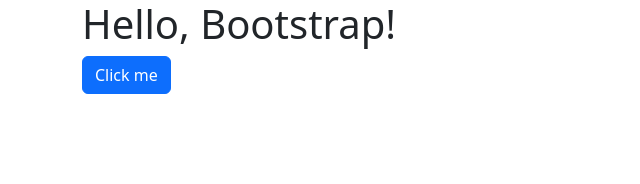
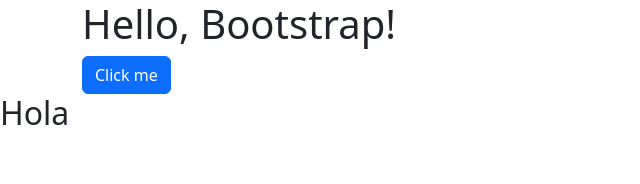
Before and after one commit to carlosandresgoo/Portafolio, an Angular app: page / in a window 1280 px wide. Shown: the top 184 px of the page, without its empty margins (0-640 px from the left). Built offline with nearby package versions, Linux system fonts and the light colour scheme.

Commit message:
rama andres

```diff
--- a/src/app/app.component.html
+++ b/src/app/app.component.html
@@ -2,3 +2,5 @@
   <h1>Hello, Bootstrap!</h1>
   <button class="btn btn-primary">Click me</button>
 </div>
+
+<h2>Hola</h2>
```
